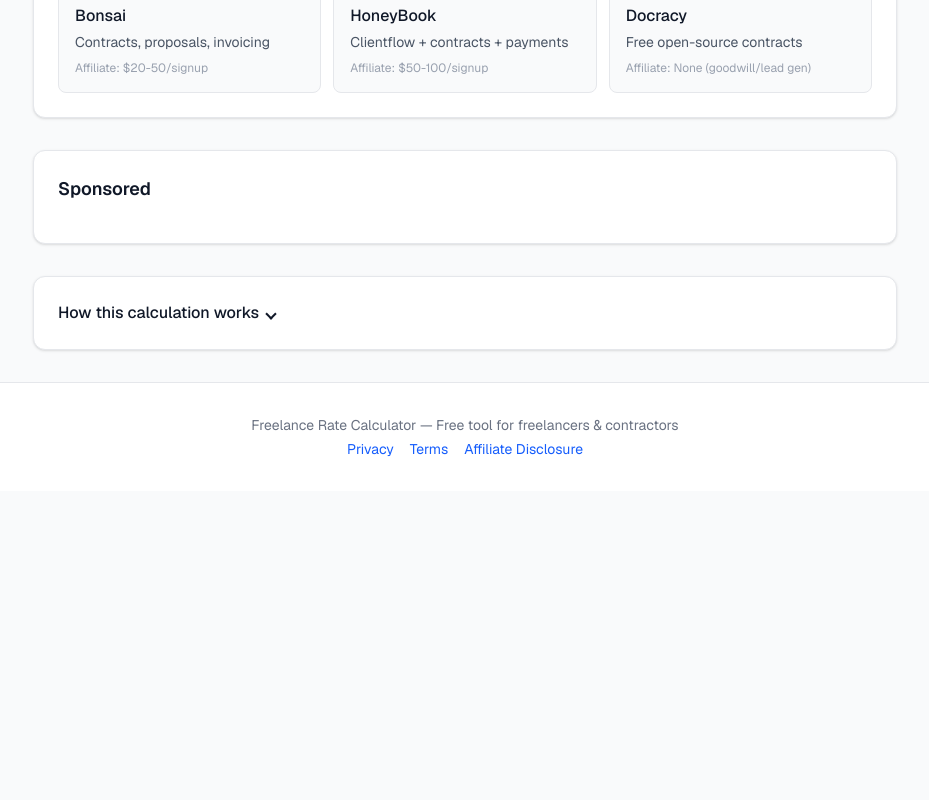
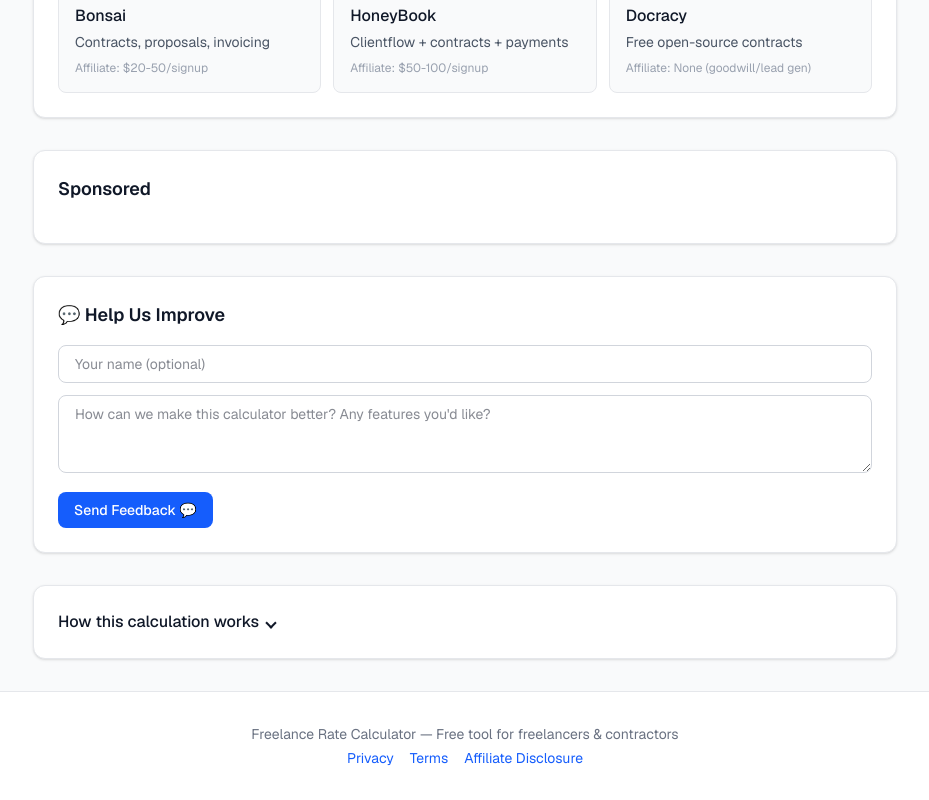
Before and after one commit to AttilaHuns288452/freelance-rate-calculator, a Next.js app: page / in a window 1280 px wide. Shown: the part 1869-2669 px from the top of the page, without its empty margins (175-1104 px from the left). Before the commit the page ends 2360 px from the top, so only its background shows below. Built offline with nearby package versions, Linux system fonts and the light colour scheme.

Commit message:
Add feedback form to freelance site

```diff
--- a/components/RateCalculator.tsx
+++ b/components/RateCalculator.tsx
@@ -285,6 +285,12 @@
         </div>
       )}
 
+      {/* Feedback Section */}
+      <div className="bg-white rounded-xl border border-gray-200 p-6 shadow-sm" id="feedback">
+        <h2 className="text-lg font-semibold text-gray-900 mb-4">💬 Help Us Improve</h2>
+        <FeedbackForm />
+      </div>
+
       {/* Methodology / SEO Content */}
       <details className="bg-white rounded-xl border border-gray-200 p-6 shadow-sm">
         <summary className="cursor-pointer font-medium text-gray-900">How this calculation works</summary>
@@ -298,3 +304,48 @@
     </div>
   );
 }
+
+// Simple feedback form component
+function FeedbackForm() {
+  const [name, setName] = useState("");
+  const [message, setMessage] = useState("");
+  const [sent, setSent] = useState(false);
+
+  const handleSubmit = (e: React.FormEvent) => {
+    e.preventDefault();
+    const existing = JSON.parse(localStorage.getItem("freelance-feedback") || "[]");
+    existing.push({ name, message, date: new Date().toISOString() });
+    localStorage.setItem("freelance-feedback", JSON.stringify(existing));
+    setSent(true);
+  };
+
+  if (sent) {
+    return <p className="text-green-600 font-medium text-sm">Thank you for your feedback! 🙏</p>;
+  }
+
+  return (
+    <form onSubmit={handleSubmit} className="space-y-3">
+      <input
+        type="text"
+        placeholder="Your name (optional)"
+        value={name}
+        onChange={(e) => setName(e.target.value)}
+        className="w-full px-4 py-2 border border-gray-300 rounded-lg focus:outline-none focus:ring-2 focus:ring-blue-500 text-sm"
+      />
+      <textarea
+        placeholder="How can we make this calculator better? Any features you'd like?"
+        value={message}
+        onChange={(e) => setMessage(e.target.value)}
+        required
+        rows={3}
+        className="w-full px-4 py-2 border border-gray-300 rounded-lg focus:outline-none focus:ring-2 focus:ring-blue-500 text-sm"
+      />
+      <button
+        type="submit"
+        className="px-4 py-2 bg-blue-600 text-white text-sm font-medium rounded-lg hover:bg-blue-700 transition-colors"
+      >
+        Send Feedback 💬
+      </button>
+    </form>
+  );
+}
```
